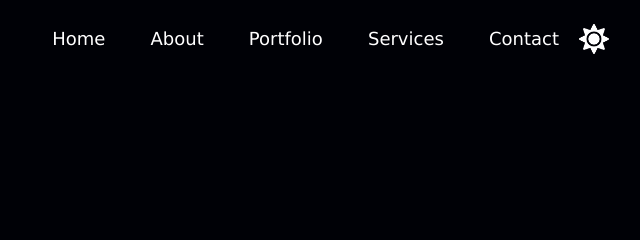
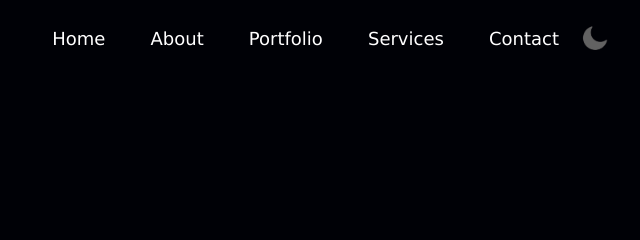
Before and after one commit to imbipindubey/portfolio, a plain HTML site: page index.html in a window 1280 px wide. Both pictures are taken after a click on the picture 1137 px from the left and 38 px from the top of the page. Shown: the top 240 px of the page, 543-1183 px from the left. Drawn offline with Linux system fonts and the light colour scheme.

Commit message:
Update index.html

```diff
--- a/index.html
+++ b/index.html
@@ -22,7 +22,7 @@
           <i class="fas fa-times" onclick="closemenu()"></i>
         </ul>
         <i class="fas fa-bars" onclick="openmenu()"></i>
-        <img src="Images/moon.png" id="icon">
+        <img src="Images/sun.png" id="icon">
       </nav>
       <div class="header-text">
         <p>Web Developer</p>
@@ -196,10 +196,10 @@
     icon.onclick= function(){
       document.body.classList.toggle("dark-theme");
       if(document.body.classList.contains("dark-theme")){
-        icon.src="Images/sun.png";
+        icon.src="Images/moon.png";
       }
       else{
-        icon.src="Images/moon.png";
+        icon.src="Images/sun.png";
       }
     }
   </script>
```
